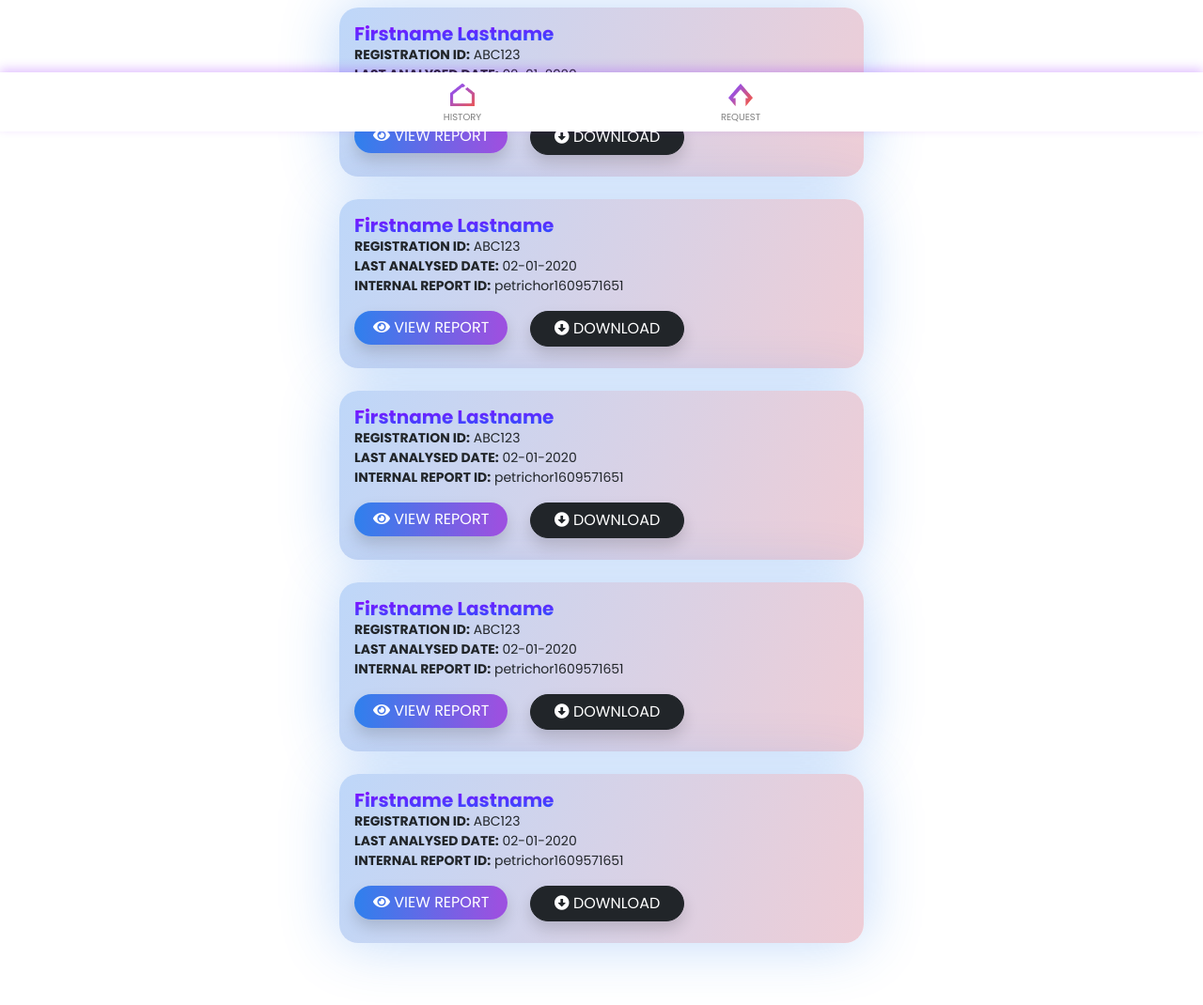
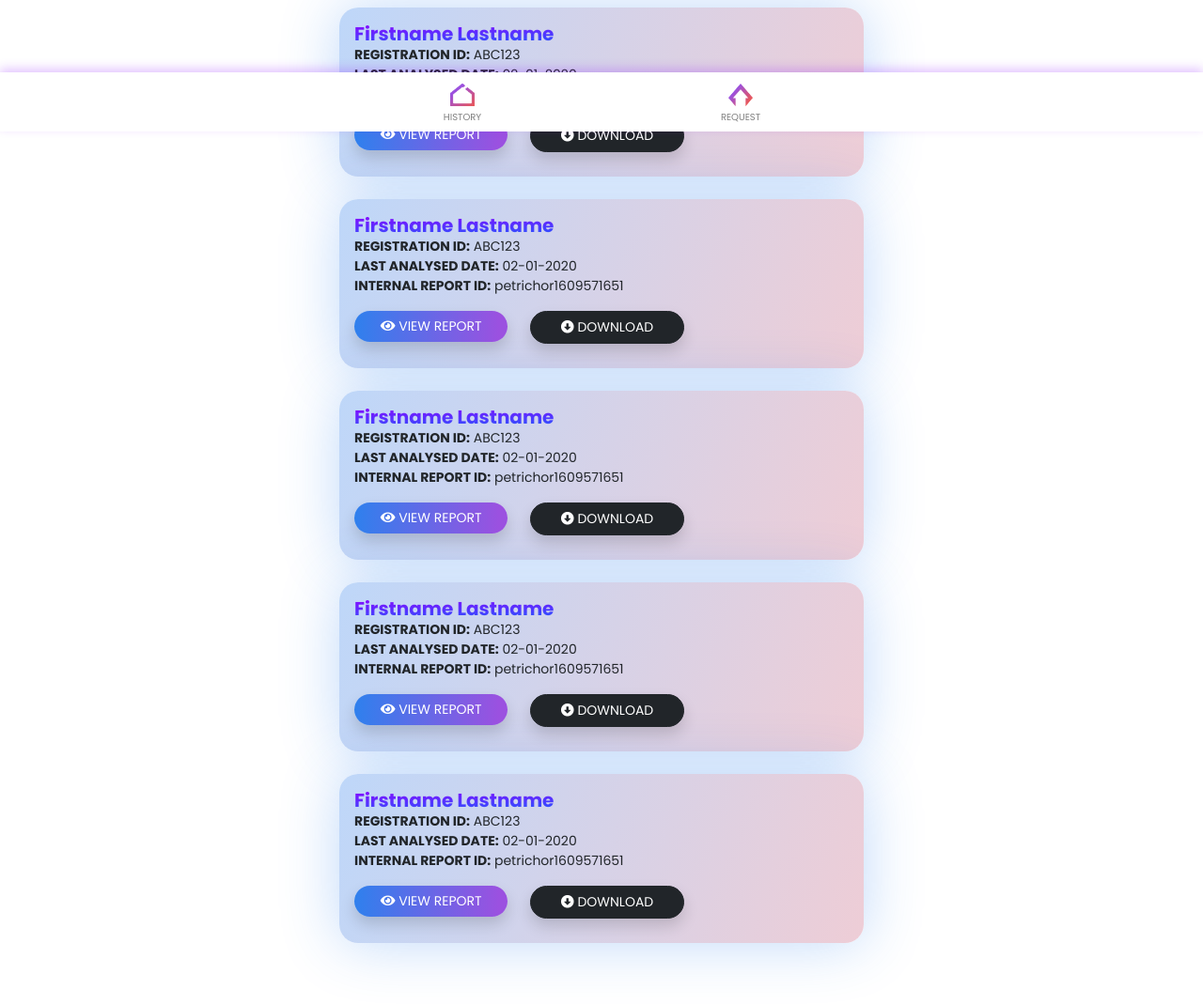
Before and after one commit to Debaprasad-dez/hair_app, a plain HTML site: page index.html in a window 1280 px wide. Shown: the part 660-1730 px from the top of the page at 94% size. Drawn offline with nearby package versions, Linux system fonts and the light colour scheme.

Commit message:
first commit

```diff
--- a/index.html
+++ b/index.html
@@ -241,10 +241,10 @@ height: 44px;
                   <div class="col-md-8">
                       <div class="row mt-3">
                           <div class="col-6">
-                              <button style="background: linear-gradient(91.46deg, #2F80ED 0.51%, #9B51E0 94.3%);border: none;" class="btn  w-100 rounded-pill text-white shadow"><i class="fas fa-eye"></i> VIEW REPORT</button>
+                              <button style="background: linear-gradient(91.46deg, #2F80ED 0.51%, #9B51E0 94.3%);border: none;" class="btn  w-100 rounded-pill text-white shadow"><p class="small py-0 my-0"><i class="fas fa-eye"></i> VIEW REPORT</p></button>
                           </div>
                           <div class="col-6">
-                            <button class="btn btn-dark w-100 rounded-pill shadow"><i class="fas fa-arrow-alt-circle-down"></i> DOWNLOAD</button>
+                            <button class="btn btn-dark w-100 rounded-pill shadow"><p class="small py-0 my-0"><i class="fas fa-arrow-alt-circle-down"></i> DOWNLOAD</p></button>
                           </div>
                       </div>
                   </div>
@@ -261,10 +261,10 @@ height: 44px;
                 <div class="col-md-8">
                     <div class="row mt-3">
                         <div class="col-6">
-                            <button style="background: linear-gradient(91.46deg, #2F80ED 0.51%, #9B51E0 94.3%);border: none;" class="btn  w-100 rounded-pill text-white shadow"><i class="fas fa-eye"></i> VIEW REPORT</button>
+                            <button style="background: linear-gradient(91.46deg, #2F80ED 0.51%, #9B51E0 94.3%);border: none;" class="btn  w-100 rounded-pill text-white shadow"><p class="small py-0 my-0"><i class="fas fa-eye"></i> VIEW REPORT</p></button>
                         </div>
                         <div class="col-6">
-                          <button class="btn btn-dark w-100 rounded-pill shadow"><i class="fas fa-arrow-alt-circle-down"></i> DOWNLOAD</button>
+                          <button class="btn btn-dark w-100 rounded-pill shadow"><p class="small py-0 my-0"><i class="fas fa-arrow-alt-circle-down"></i> DOWNLOAD</p></button>
                         </div>
                     </div>
                 </div>
@@ -280,10 +280,10 @@ height: 44px;
                 <div class="col-md-8">
                     <div class="row mt-3">
                         <div class="col-6">
-                            <button style="background: linear-gradient(91.46deg, #2F80ED 0.51%, #9B51E0 94.3%);border: none;" class="btn  w-100 rounded-pill text-white shadow"><i class="fas fa-eye"></i> VIEW REPORT</button>
+                            <button style="background: linear-gradient(91.46deg, #2F80ED 0.51%, #9B51E0 94.3%);border: none;" class="btn  w-100 rounded-pill text-white shadow"><p class="small py-0 my-0"><i class="fas fa-eye"></i> VIEW REPORT</p></button>
                         </div>
                         <div class="col-6">
-                          <button class="btn btn-dark w-100 rounded-pill shadow"><i class="fas fa-arrow-alt-circle-down"></i> DOWNLOAD</button>
+                          <button class="btn btn-dark w-100 rounded-pill shadow"><p class="small py-0 my-0"><i class="fas fa-arrow-alt-circle-down"></i> DOWNLOAD</p></button>
                         </div>
                     </div>
                 </div>
@@ -299,10 +299,10 @@ height: 44px;
                 <div class="col-md-8">
                     <div class="row mt-3">
                         <div class="col-6">
-                            <button style="background: linear-gradient(91.46deg, #2F80ED 0.51%, #9B51E0 94.3%);border: none;" class="btn  w-100 rounded-pill text-white shadow"><i class="fas fa-eye"></i> VIEW REPORT</button>
+                            <button style="background: linear-gradient(91.46deg, #2F80ED 0.51%, #9B51E0 94.3%);border: none;" class="btn  w-100 rounded-pill text-white shadow"><p class="small py-0 my-0"><i class="fas fa-eye"></i> VIEW REPORT</p></button>
                         </div>
                         <div class="col-6">
-                          <button class="btn btn-dark w-100 rounded-pill shadow"><i class="fas fa-arrow-alt-circle-down"></i> DOWNLOAD</button>
+                          <button class="btn btn-dark w-100 rounded-pill shadow"><p class="small py-0 my-0"><i class="fas fa-arrow-alt-circle-down"></i> DOWNLOAD</p></button>
                         </div>
                     </div>
                 </div>
@@ -318,10 +318,10 @@ height: 44px;
                 <div class="col-md-8">
                     <div class="row mt-3">
                         <div class="col-6">
-                            <button style="background: linear-gradient(91.46deg, #2F80ED 0.51%, #9B51E0 94.3%);border: none;" class="btn  w-100 rounded-pill text-white shadow"><i class="fas fa-eye"></i> VIEW REPORT</button>
+                            <button style="background: linear-gradient(91.46deg, #2F80ED 0.51%, #9B51E0 94.3%);border: none;" class="btn  w-100 rounded-pill text-white shadow"><p class="small py-0 my-0"><i class="fas fa-eye"></i> VIEW REPORT</p></button>
                         </div>
                         <div class="col-6">
-                          <button class="btn btn-dark w-100 rounded-pill shadow"><i class="fas fa-arrow-alt-circle-down"></i> DOWNLOAD</button>
+                          <button class="btn btn-dark w-100 rounded-pill shadow"><p class="small py-0 my-0"><i class="fas fa-arrow-alt-circle-down"></i> DOWNLOAD</p></button>
                         </div>
                     </div>
                 </div>
```
